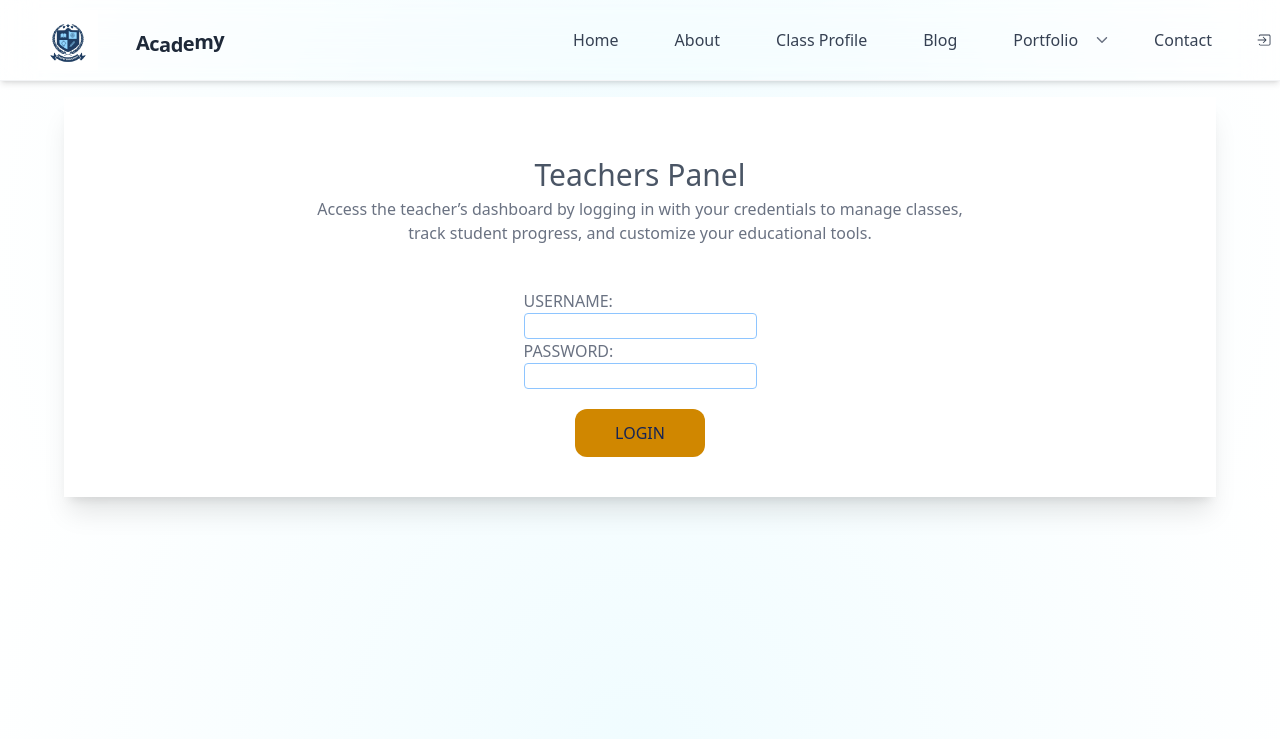
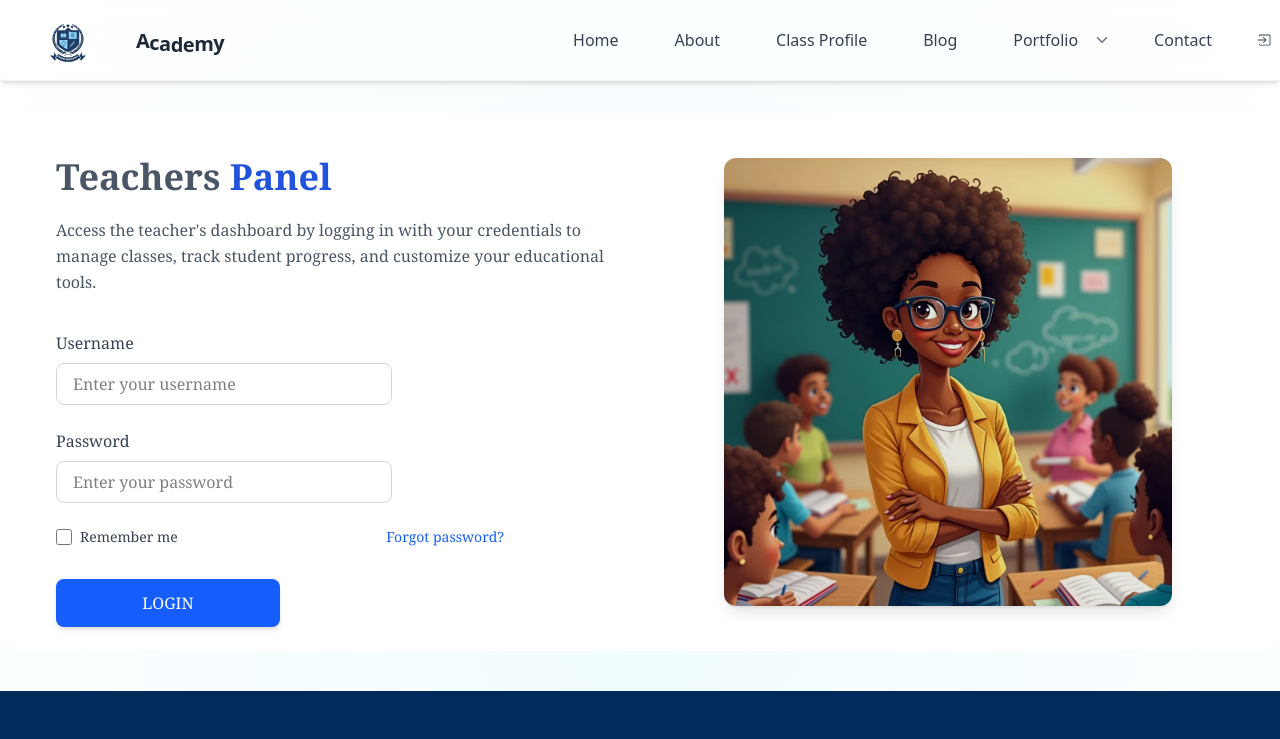
Before and after one commit to tobias-omondi/schoolapplication, a React (Vite) app in the folder school-system/: page /teachers/panel/login in a window 1280 px wide. Shown: the top 739 px of the page. Built offline with nearby package versions, Linux system fonts and the light colour scheme; a web font is replaced by a local one.

Commit message:
teachers login page

```diff
--- a/school-system/src/Teachers/TeachersLogin.jsx
+++ b/school-system/src/Teachers/TeachersLogin.jsx
@@ -1,35 +1,245 @@
 import React from 'react'
-import { motion} from 'framer-motion'
+import { motion } from 'framer-motion'
+import teacherimge from '/src/assets/teacher.avif'
+import Footer from '../Components/Footer/Footer'
 
 const TeachersLogin = () => {
+  // Animation variants
+  const containerVariants = {
+    hidden: { opacity: 0 },
+    visible: {
+      opacity: 1,
+      transition: {
+        staggerChildren: 0.2,
+        delayChildren: 0.3
+      }
+    }
+  }
+
+  const itemVariants = {
+    hidden: { y: 20, opacity: 0 },
+    visible: {
+      y: 0,
+      opacity: 1,
+      transition: {
+        type: "spring",
+        stiffness: 100,
+        damping: 10
+      }
+    }
+  }
+
+  const hoverEffect = {
+    scale: 1.03,
+    transition: {
+      type: "spring",
+      stiffness: 400,
+      damping: 10
+    }
+  }
+
+  const tapEffect = {
+    scale: 0.98,
+    transition: {
+      type: "spring",
+      stiffness: 400,
+      damping: 10
+    }
+  }
+
+  const inputFocusEffect = {
+    boxShadow: "0 0 0 2px rgba(59, 130, 246, 0.5)",
+    transition: { duration: 0.2 }
+  }
+
   return (
-    <motion.div className='flex justify-evenly mx-auto shadow-xl p-10 hover:shadow-blue-300 max-w-6xl mt-4 bg-white'
-    initial = {{opacity: 0, y: 100}}
-    whileInView={{opacity:1, y: 0}}
-    transition={{duration: 0.8}}>
+    <>
+      <motion.div
+        className="mx-auto flex flex-col md:flex-row justify-between items-center my-8 p-6 bg-white rounded-2xl w-full"
+        initial="hidden"
+        animate="visible"
+        variants={containerVariants}
+      >
+        {/* Left Column - Login Form */}
+        <motion.div
+          className="w-full md:w-1/2 flex flex-col items-center md:items-start px-4 md:px-8"
+          variants={containerVariants}
+        >
+          <motion.h1
+            className="text-gray-600 text-center md:text-left mt-5 font-bold text-4xl mb-4 font-serif"
+            variants={itemVariants}
+          >
+            Teachers <motion.span
+              className="text-blue-600"
+              animate={{
+                color: ["#3b82f6", "#1d4ed8", "#3b82f6"],
+              }}
+              transition={{
+                duration: 4,
+                repeat: Infinity,
+                ease: "easeInOut"
+              }}
+            >
+              Panel
+            </motion.span>
+          </motion.h1>
 
-    <motion.div className='flex flex-col items-center'>
-      <h1 className='text-gray-600 text-center mt-5 font-title text-3xl '>Teachers Panel</h1>
+          <motion.div
+            className="text-center md:text-left py-1 text-gray-600 mb-8 leading-relaxed"
+            variants={itemVariants}
+          >
+            <motion.p
+              className='text-start font-serif'
+              initial={{ opacity: 0 }}
+              animate={{ opacity: 1 }}
+              transition={{ delay: 0.4 }}
+            >
+              Access the teacher's dashboard by logging in with your credentials to manage classes,
+              track student progress, and customize your educational tools.
+            </motion.p>
+          </motion.div>
 
-      <motion.div className='text-center py-1 max-w-2xl text-gray-500'>
-      <p>Access the teacher’s dashboard by logging in with your credentials to manage classes, track student progress, and customize your educational tools.</p>
-    </motion.div>
+          <motion.div
+            className="w-full  max-w-md"
+            variants={containerVariants}
+          >
+            <motion.form
+              className="flex flex-col space-y-6"
+              variants={containerVariants}
+            >
+              <motion.div variants={itemVariants}>
+                <label htmlFor="Uname" className="block text-gray-700 font-medium mb-2 font-serif">
+                  Username
+                </label>
+                <motion.input
+                  type="text"
+                  id="Uname"
+                  className="w-3/4 px-4 py-2 border border-gray-300 rounded-lg focus:outline-none font-serif"
+                  placeholder="Enter your username"
+                  whileFocus={inputFocusEffect}
+                  initial={{ x: -20, opacity: 0 }}
+                  animate={{ x: 0, opacity: 1 }}
+                  transition={{ delay: 0.5 }}
+                />
+              </motion.div>
 
-    <motion.div className='flex flex-col mt-10'>
-      <form className='flex flex-col'>
-        <label for = "Uname" className='text-gray-500'>USERNAME:</label>
-        <input type='text' id='name'  className='border rounded border-blue-300'/>
-        <label for = "Password" className='text-gray-500' >PASSWORD:</label>
-        <input type='password' id='name' required  className='border rounded border-blue-300'/>
-      </form>
-    </motion.div>
+              <motion.div variants={itemVariants}>
+                <label htmlFor="Password" className="block text-gray-700 font-medium mb-2 font-serif">
+                  Password
+                </label>
+                <motion.input
+                  type="password"
+                  id="Password"
+                  required
+                  className="w-3/4 px-4 py-2 border border-gray-300 rounded-lg focus:outline-none font-serif"
+                  placeholder="Enter your password"
+                  whileFocus={inputFocusEffect}
+                  initial={{ x: -20, opacity: 0 }}
+                  animate={{ x: 0, opacity: 1 }}
+                  transition={{ delay: 0.6 }}
+                />
+              </motion.div>
 
-    <motion.div className='mt-5'>
-      <button className='bg-yellow-600 text-blue-950 py-3 px-10 cursor-pointer hover:text-white hover:bg-amber-500 rounded-xl'>LOGIN</button>
-    </motion.div>
+              <motion.div
+                className="flex items-center justify-between"
+                variants={itemVariants}
+              >
+                <div className="flex items-center">
+                  <motion.input
+                    type="checkbox"
+                    id="remember"
+                    className="h-4 w-4 text-blue-600 focus:ring-blue-500 border-gray-300 rounded"
+                    whileHover={{ scale: 1.1 }}
+                    whileTap={{ scale: 0.9 }}
+                  />
+                  <label htmlFor="remember" className="ml-2 block text-sm text-gray-700 font-serif">
+                    Remember me
+                  </label>
+                </div>
 
-    </motion.div>
-    </motion.div>
+                <motion.a
+                  href="#"
+                  className="text-sm text-blue-600 hover:text-blue-800 font-serif"
+                  whileHover={{
+                    scale: 1.05,
+                    textDecoration: "underline"
+                  }}
+                >
+                  Forgot password?
+                </motion.a>
+              </motion.div>
+
+              <motion.div
+                className="mt-2"
+                variants={itemVariants}
+                whileHover={hoverEffect}
+                whileTap={tapEffect}
+              >
+                <motion.button
+                  type="submit"
+                  className="w-1/2 bg-blue-600 text-white py-3 px-6 rounded-lg font-medium hover:bg-blue-700 shadow-md cursor-pointer font-serif"
+                  initial={{ opacity: 0 }}
+                  animate={{
+                    opacity: 1,
+                    y: [10, 0],
+                  }}
+                  transition={{
+                    delay: 0.8,
+                    y: {
+                      type: "spring",
+                      stiffness: 300
+                    }
+                  }}
+                  whileHover={{
+                    scale: 1.05,
+                    boxShadow: "0 5px 15px rgba(59, 130, 246, 0.4)"
+                  }}
+                  whileTap={{
+                    scale: 0.98,
+                    boxShadow: "0 2px 5px rgba(59, 130, 246, 0.2)"
+                  }}
+                >
+                  LOGIN
+                </motion.button>
+              </motion.div>
+            </motion.form>
+          </motion.div>
+        </motion.div>
+
+
+
+        {/* Right Column - Image */}
+        <motion.div
+          className="w-full md:w-1/2 flex justify-center mt-8 md:mt-0"
+          initial={{ opacity: 0, scale: 0.9 }}
+          animate={{ opacity: 1,  scale: 1,
+           transition: {  delay: 0.2, type: "spring", stiffness: 100, damping: 10}
+          }}
+          whileHover={{
+            scale: 1.02,
+            transition: { duration: 0.3 }
+          }}
+        >
+          <motion.img
+            src={teacherimge}
+            alt="teacher"
+            className="w-full max-w-md object-cover rounded-xl shadow-lg brightness-90 "
+            initial={{ opacity: 0, x: 50 }}
+            animate={{
+              opacity: 1,
+              x: 0,
+              transition: {
+                delay: 0.4,
+                type: "spring",
+                stiffness: 60,
+                damping: 10
+              }
+            }}
+          />
+        </motion.div>
+      </motion.div>
+      <Footer />
+    </>
   )
 }
 
```
Also changed, not shown: school-system/src/assets/teacher.avif (added).
